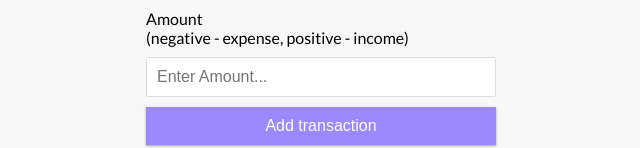
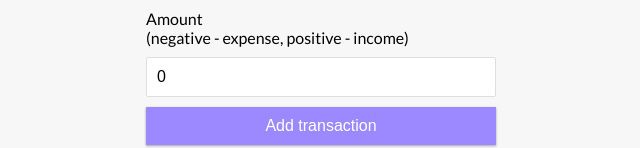
Before and after one commit to nabilk11/react-expense-tracker, a React (Create React App) app: page / in a window 1280 px wide. Shown: the part 583-731 px from the top of the page, without its empty margins (319-959 px from the left). Built offline with nearby package versions, Linux system fonts and the light colour scheme.

Commit message:
added local state to add transaction form via useState hook

```diff
--- a/src/components/AddTransaction.jsx
+++ b/src/components/AddTransaction.jsx
@@ -1,20 +1,25 @@
-import React from "react";
+import React, { useState } from "react";
 
 const AddTransaction = () => {
+    const [text, setText] = useState('')
+    const [amount, setAmount] = useState(0)
+
+
+
   return (
     <div>
       <h3>Add New Transaction</h3>
       <form >
         <div className="form-control">
           <label htmlFor="text">Text</label>
-          <input type="text" placeholder="Enter Text..." />
+          <input type="text" placeholder="Enter Text..." value={text} onChange={ (e) => setText(e.target.value) } />
         </div>
         <div className="form-control">
           <label htmlFor="amount">
             Amount <br />
             (negative - expense, positive - income)
           </label>
-          <input type="number" placeholder="Enter Amount..." />
+          <input type="number" placeholder="Enter Amount..." value={amount} onChange={ (e) => setAmount(e.target.value) } />
         </div>
         <button className="btn">Add transaction</button>
       </form>
```
